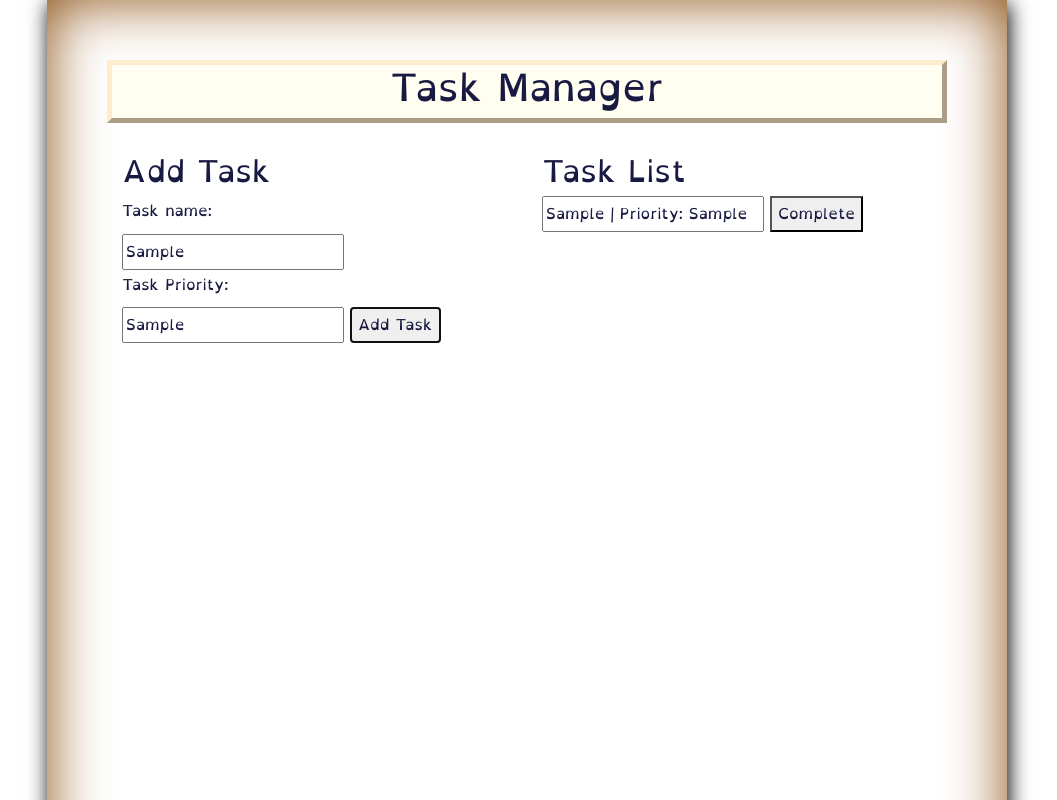
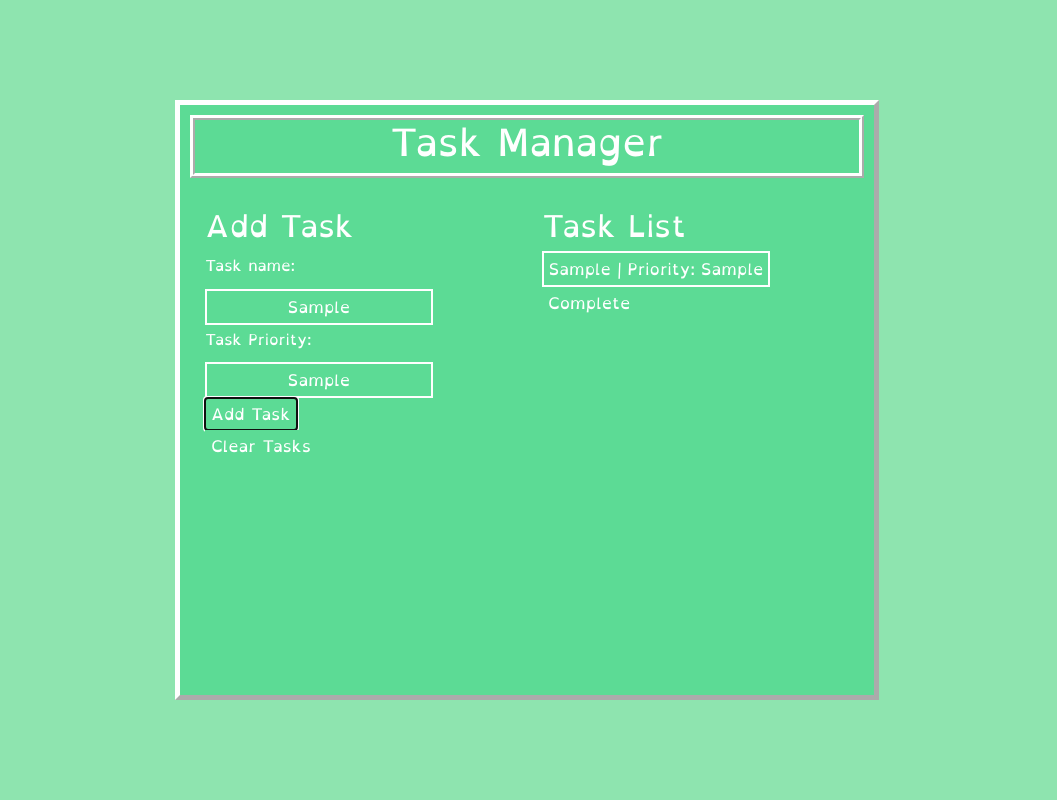
Before and after one commit to AnnieKia/TaskWeb, a plain HTML site: page index.html in a window 1280 px wide. Both pictures are taken after typing "Sample", "Sample" into the empty fields and a click on the button "Add Task". Shown: the top 800 px of the page, without its empty margins (113-1170 px from the left). Drawn offline with nearby package versions, Linux system fonts and the light colour scheme.

Commit message:
Finished, styled, looking swag

```diff
--- a/Scripts/taskTable.js
+++ b/Scripts/taskTable.js
@@ -23,9 +23,9 @@ addTaskButton.addEventListener("click", (e) => {
     taskList = JSON.parse(tasks);
   }
   const task = {
-    "name": taskName.value,
-    "priority": taskPriority.value,
-    "status": "pending"
+    name: taskName.value,
+    priority: taskPriority.value,
+    status: "pending" // or completed
   };
   taskList = taskList || [];
   taskList.push(task);
@@ -43,13 +43,32 @@ function updateTable(){
   let html = "";
   taskList.forEach((task, i) => {
     html+= `<div class='task'>
-    <input id="task${i}" type="text" class="text" value="${task["name"]} | Priority: ${task["priority"]}" readonly />
-    <button onclick='completeTask(${i})' class = 'complete'>Complete</button>
+    <input id="task${i}" type="text" class="myText" value="${task.name} | Priority: ${task.priority}" readonly />
+    <button onclick='completeTask(${i})' class = 'myButton'>Complete</button>
     </div>`
   });
   taskBox.innerHTML = html;
+  taskList.forEach((task, i) => {
+    if(task.status == "completed"){
+      document.getElementById(`task${i}`).classList.add('completed');
+    }
+  });
+
 }
+function clearTask(){
+  localStorage.removeItem("tasks");
+  updateTable();
+}
+function completeTask(ind){
+  document.getElementById(`task${ind}`).classList.add('completed');
 
-function completeTask(ind){
-  document.getElementById('task${ind}').classList.add('completed')
+  taskList.forEach((task, i) => {
+    if(i == ind){
+      task.status = "completed";
+    }
+    localStorage.setItem("tasks", JSON.stringify(taskList));
+
+  });
+
+
 }
--- a/Styles/style.css
+++ b/Styles/style.css
@@ -1,16 +1,60 @@
 
 
 .myHeader {
-  border: 5px outset BlanchedAlmond;
-  background-color: #fffef0;
+  border: 5px outset white;
+  background-color: #5CDB95;
   text-align: center;
 
+    width: 100%;
+
+border-style: ridge;
+
 }
+
+html{
+    background-color: #8EE4AF;
+    display:table;
+    height: 100%;
+    width: 100%;
+}
+body{
+  border: 5px outset white;
+  margin: 0;
+  position: absolute;
+  top: 50%;
+  left: 50%;
+  -ms-transform: translate(-50%, -50%);
+  transform: translate(-50%, -50%);
+  padding:10px;
+  width:55%;
+  height:75%;
+  background-color: #5CDB95;
+
+}
+
+
 
 .completed {
   text-decoration: line-through;
 }
-
+.myText{
+  background-color: #5CDB95;
+border-color: white;
+border-style: solid;
+color: white;
+text-align: center;
+display: inline-block;
+font-size: 16px;
+}
+.myButton{
+  background-color: #5CDB95;
+border: none;
+color: white;
+text-align: center;
+text-decoration: none;
+display: inline-block;
+font-size: 16px;
+}
 @media (max-width: 786px){
 
   .myHeader{
@@ -25,21 +69,8 @@
 
 
 
-@media (min-width: 786px){
-body {
-position: absolute;
-width: 75%;
-min-height: calc((1vw + 1vh) * 75);
-/* center page */
-top: 0%; left: 50%; transform: translate(-50%, 0);
-margin: 2em 0;
-padding: 4em;
-box-shadow: 2px 3px 20px black, 0 0 60px #8a4d0f inset;
-background-color: #fffef0;
-}
 
 
-}
 
 h1 {
   font-size: 30
@@ -80,6 +111,6 @@ h1 {
 * {
   font-size:15px;
   line-height:200%;
-      color: #191A42;
+      color: #FFFFFF;
   font-family:opendyslexic !important;
 }
--- a/index.html
+++ b/index.html
@@ -2,15 +2,17 @@
 <html>
 
   <head>
-    <link rel="stylesheet" href="Styles/style.css">
 
     <link rel="stylesheet" href="https://maxcdn.bootstrapcdn.com/bootstrap/4.3.1/css/bootstrap.min.css">
-<script src="https://ajax.googleapis.com/ajax/libs/jquery/3.4.1/jquery.min.js"></script>
-<script src="https://cdnjs.cloudflare.com/ajax/libs/popper.js/1.14.7/umd/popper.min.js"></script>
-<script src="https://maxcdn.bootstrapcdn.com/bootstrap/4.3.1/js/bootstrap.min.js"></script>
+    <script src="https://ajax.googleapis.com/ajax/libs/jquery/3.4.1/jquery.min.js"></script>
+    <script src="https://cdnjs.cloudflare.com/ajax/libs/popper.js/1.14.7/umd/popper.min.js"></script>
+    <script src="https://maxcdn.bootstrapcdn.com/bootstrap/4.3.1/js/bootstrap.min.js"></script>
+<link rel="stylesheet" href="Styles/style.css">
+
 <title>Task Manager</title>
 </head>
 <body>
+
 <div class="myHeader">
 <h1>Task Manager</h1>
 </div>
@@ -22,11 +24,12 @@
       <h2>Add Task</h2>
       <form id="task-form">
         <label for="task-name">Task name:</label><br>
-        <input type="text" id="tname"><br>
+        <input type="text" id="tname" class = "myText"><br>
         <label for="task-prio">Task Priority:</label><br>
-        <input type="text" id="tprio">
-        <button id="add">Add Task</button>
+        <input type="text" id="tprio" class = "myText">
+        <button id="add" class="myButton">Add Task</button>
       </form>
+      <button id="delete" onclick="clearTask()" class="myButton">Clear Tasks</button>
       </div>
       <div class="col-sm col-md">
         <section class="task-list">
@@ -34,7 +37,7 @@
         <div id = "tasks">
 
 
-          <!-- really just a template.
+          <!-- really just a placeholder for values.
           Helps with the thought process
 
 
@@ -51,7 +54,9 @@
 
               </div>
               </div>
-              </div>
+            </div>
+          </div>
+
 <script src="Scripts/taskTable.js"></script>
 </body>
 </html>
```
